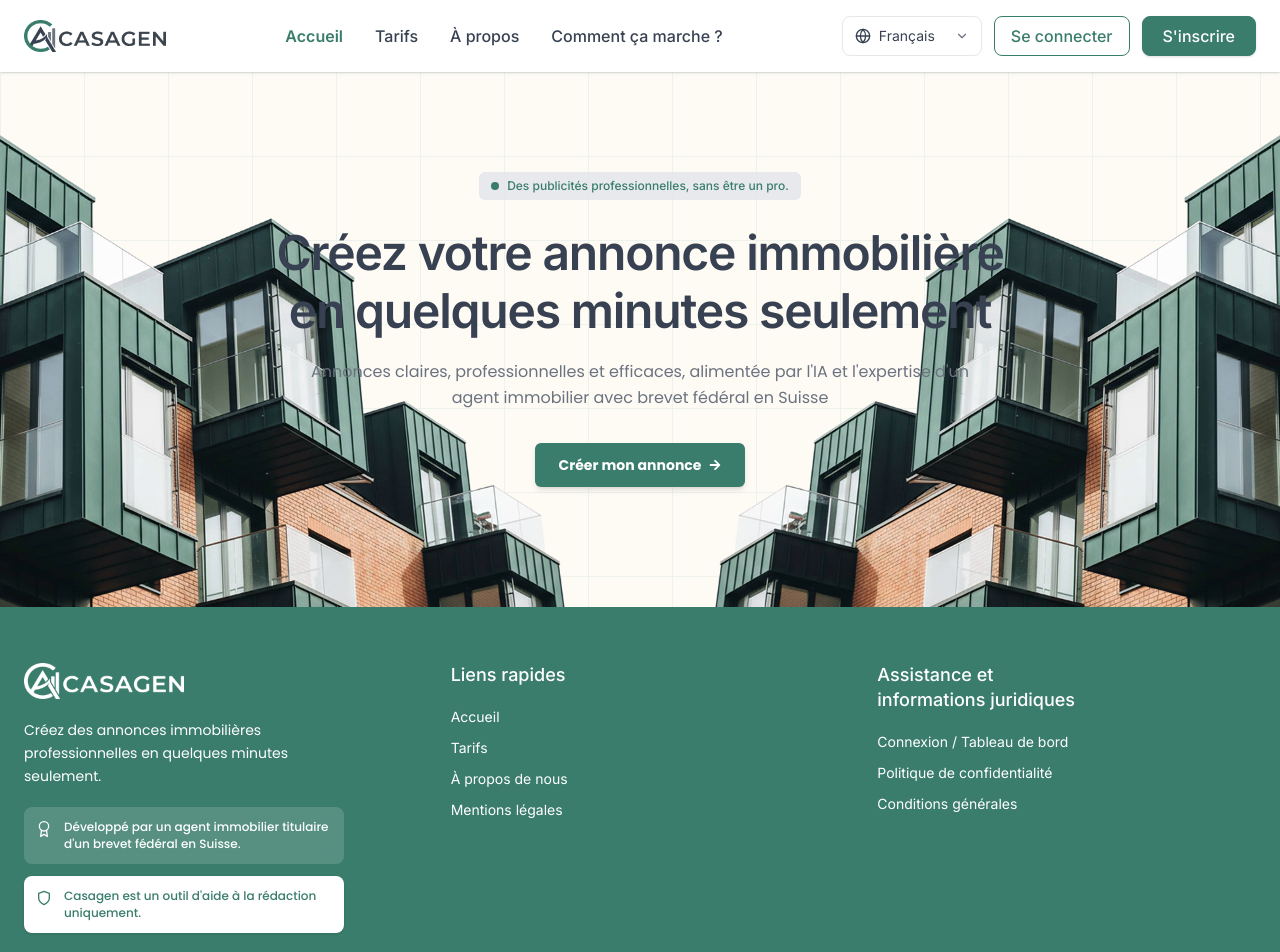
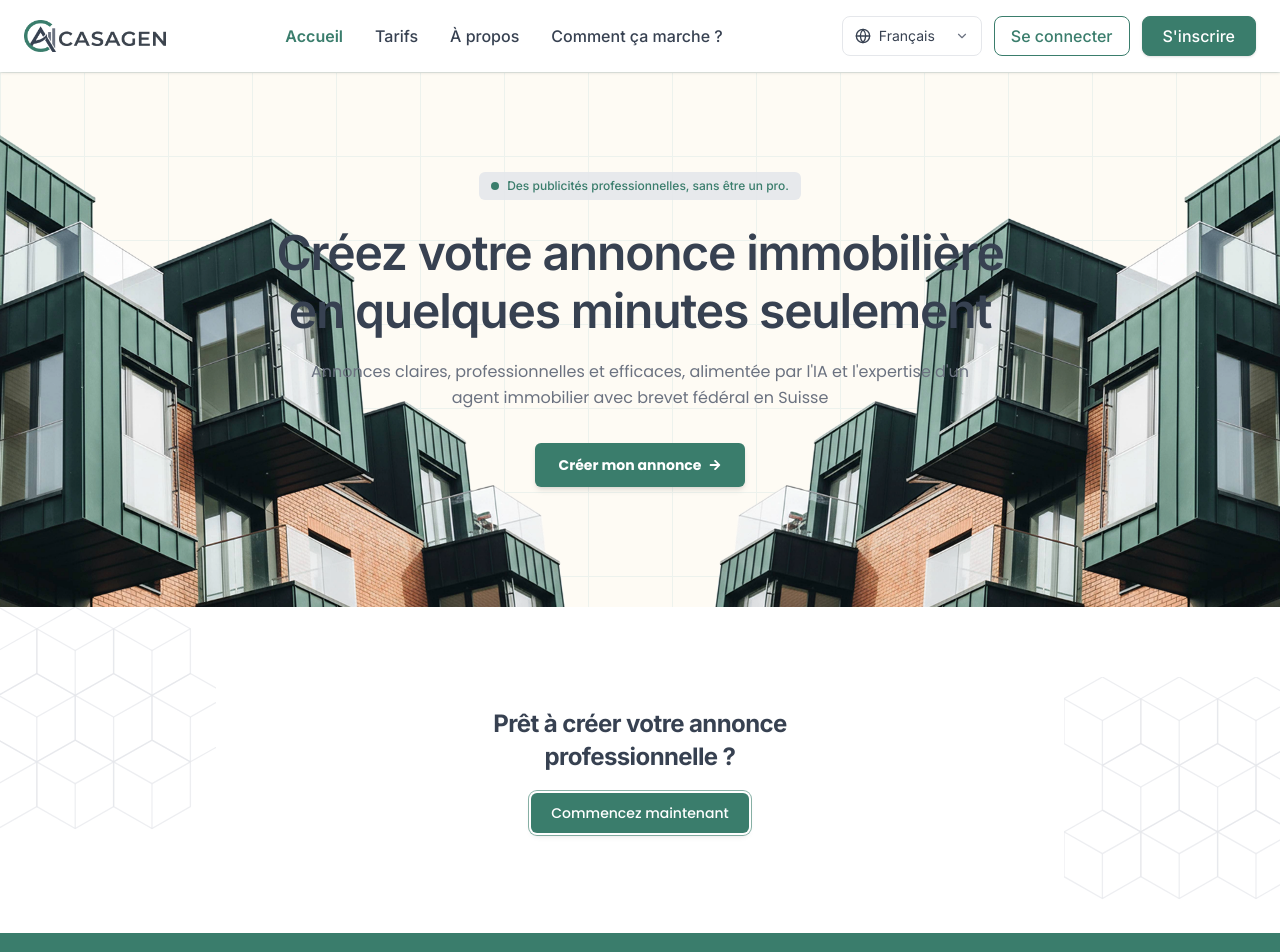
Before and after one commit to rahimsoftdev/advertisement-management, a React (Vite) app: page / in a window 1280 px wide. Shown: the top 952 px of the page. Built offline with nearby package versions, Linux system fonts and the light colour scheme.

Commit message:
add CtaSection

```diff
--- /dev/null
+++ b/src/components/home/CtaSection.tsx
@@ -0,0 +1,63 @@
+import React from 'react';
+import { useTranslation } from 'react-i18next';
+
+/* Background cube pattern (left / right e use hobe) */
+const CubePattern: React.FC<{ className?: string }> = ({ className }) => (
+  <svg
+    className={className}
+    viewBox="0 0 200 200"
+    fill="none"
+    stroke="currentColor"
+    strokeWidth="1"
+    aria-hidden="true"
+  >
+    {[0, 1, 2].map((row) =>
+      [0, 1, 2].map((col) => {
+        const x = col * 60 + (row % 2 ? 30 : 0);
+        const y = row * 52;
+        return (
+          <g key={`${row}-${col}`} transform={`translate(${x} ${y})`}>
+            {/* hexagon */}
+            <polygon points="30,0 60,17 60,52 30,69 0,52 0,17" />
+            {/* cube inner lines */}
+            <polyline points="0,17 30,34 60,17" />
+            <line x1="30" y1="34" x2="30" y2="69" />
+          </g>
+        );
+      })
+    )}
+  </svg>
+);
+
+const CtaSection: React.FC = () => {
+  const { t } = useTranslation('home');
+
+  return (
+    <section className="relative overflow-hidden bg-white py-10 sm:py-12 lg:py-section">
+      {/* Left pattern */}
+      <CubePattern className="pointer-events-none absolute -left-10 top-0 h-56 w-56 text-gray-200/70 sm:h-64 sm:w-64" />
+
+      {/* Right pattern */}
+      <CubePattern className="pointer-events-none absolute -right-10 bottom-0 h-56 w-56 text-gray-200/70 sm:h-64 sm:w-64" />
+
+      <div className="container relative z-10 mx-auto px-4 text-center">
+        {/* Title */}
+        <h2 className="mx-auto mb-5 max-w-[280px] text-xl font-bold leading-snug tracking-tight  sm:max-w-xs sm:text-2xl md:max-w-sm text-primaryText">
+          {t('cta.title')}
+        </h2>
+
+        {/* Button */}
+        <div>
+          <button
+            type="button"
+            className="inline-flex cursor-pointer items-center gap-2 rounded-md bg-myprimary px-5 py-2.5 font-poppins text-xs font-medium text-white shadow-md ring-1 ring-myprimary/60 ring-offset-2 ring-offset-white transition-all duration-200 hover:bg-[#33705f]/90 active:scale-95 sm:text-sm"
+          >
+            <span>{t('cta.buttonText')}</span>
+          </button>
+        </div>
+      </div>
+    </section>
+  );
+};
+
+export default CtaSection;
--- a/src/lib/i18/locales/bn/home.json
+++ b/src/lib/i18/locales/bn/home.json
@@ -4,5 +4,9 @@
     "title": "মাত্র কয়েক মিনিটের মধ্যে আপনার রিয়েল এস্টেট লিস্টিং তৈরি করুন",
     "description": "পরিষ্কার, পেশাদার এবং কার্যকর লিস্টিং, এআই এবং সুইজারল্যান্ডের ফেডারেল সার্টিফাইড রিয়েল এস্টেট এজেন্টের দক্ষতার সাহায্যে পরিচালিত",
     "buttonText": "আমার লিস্টিং তৈরি করুন"
+  },
+  "cta": {
+    "title": "আপনার পেশাদার লিস্টিং তৈরি করতে প্রস্তুত?",
+    "buttonText": "এখনই শুরু করুন"
   }
 }
--- a/src/lib/i18/locales/en/home.json
+++ b/src/lib/i18/locales/en/home.json
@@ -4,5 +4,9 @@
     "title": "Create your real estate listing in just a few minutes",
     "description": "Clear, professional and effective listings, powered by AI and the expertise of a federally certified real estate agent in Switzerland",
     "buttonText": "Create my listing"
+  },
+  "cta": {
+    "title": "Ready to create your professional listing?",
+    "buttonText": "Start now"
   }
 }
--- a/src/lib/i18/locales/fr/home.json
+++ b/src/lib/i18/locales/fr/home.json
@@ -4,5 +4,9 @@
     "title": "Créez votre annonce immobilière en quelques minutes seulement",
     "description": "Annonces claires, professionnelles et efficaces, alimentée par l'IA et l'expertise d'un agent immobilier avec brevet fédéral en Suisse",
     "buttonText": "Créer mon annonce"
+  },
+  "cta": {
+    "title": "Prêt à créer votre annonce professionnelle ?",
+    "buttonText": "Commencez maintenant"
   }
 }
--- a/src/pages/HomePage.tsx
+++ b/src/pages/HomePage.tsx
@@ -1,10 +1,13 @@
 import React from 'react'
 import Hero from '../components/home/Hero'
+import CtaSection from '../components/home/CtaSection'
 
 export default function HomePage() {
   return (
     <div>
       <Hero/>
+
+      <CtaSection/>
     </div>
   )
 }
```
